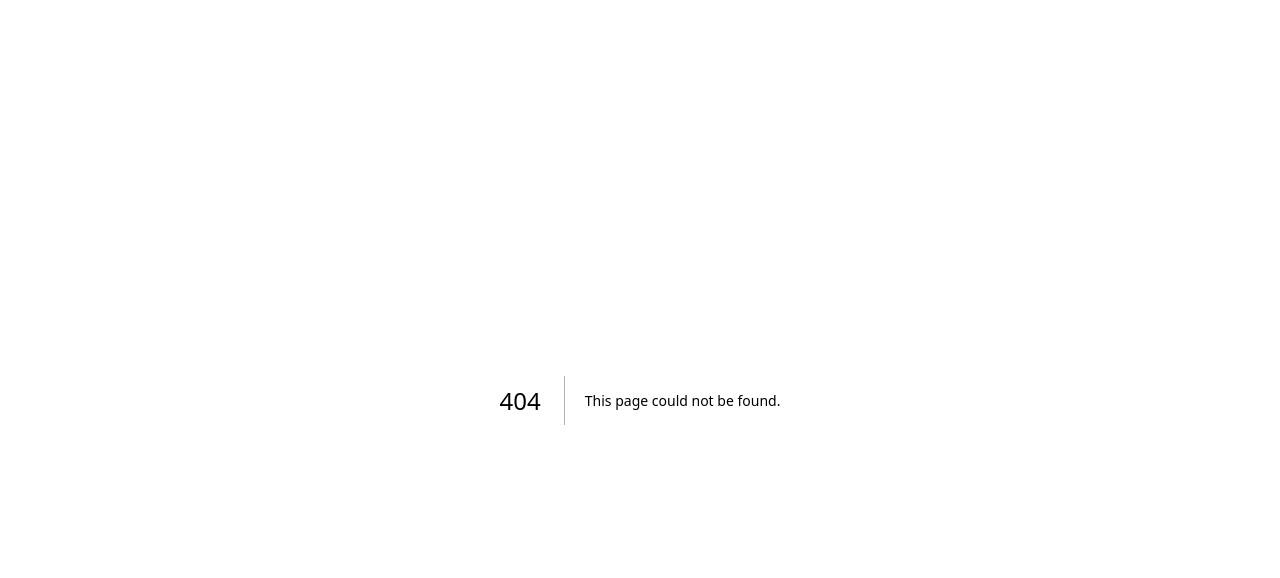
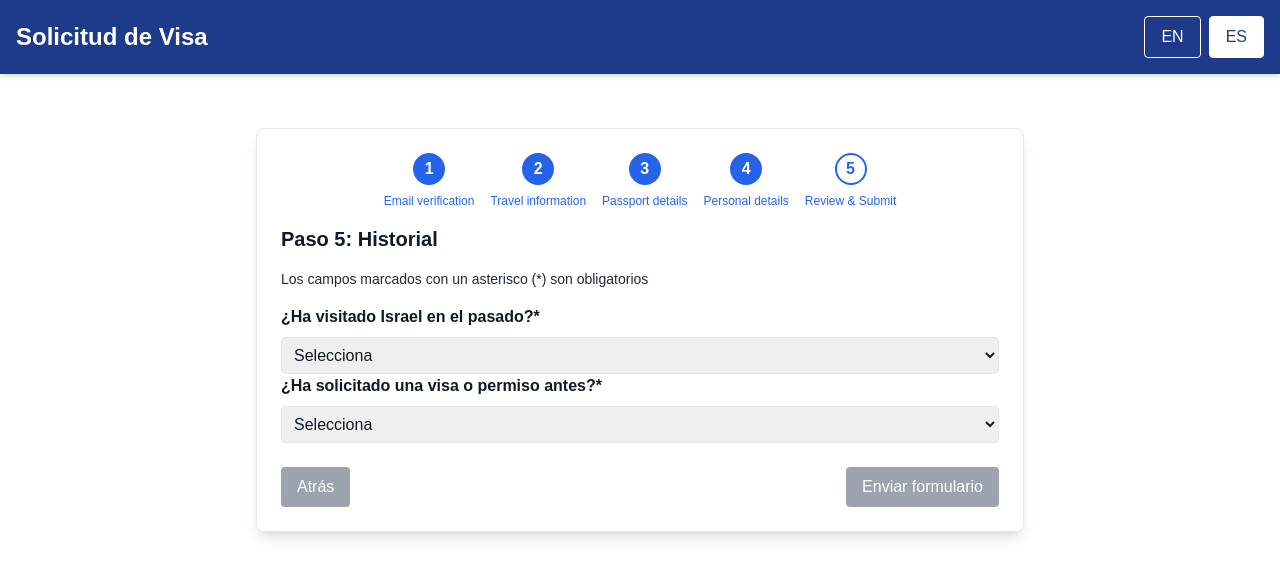
Before and after one commit to maxdnik/etail-visa, a Next.js app: page /no-payment/steps/step5history in a window 1280 px wide. Before the commit this address had no page. Shown: the top 578 px of the page. Built offline with nearby package versions, Linux system fonts and the light colour scheme.

Commit message:
Add no-payment submit step

```diff
--- /dev/null
+++ b/app/no-payment/steps/step5history/page.tsx
@@ -0,0 +1,260 @@
+"use client";
+
+import { useEffect, useMemo, useState } from "react";
+import { useRouter } from "next/navigation";
+import { useTranslation } from "react-i18next";
+
+function StepIndicator({ currentStep }: { currentStep: number }) {
+  const steps = [
+    "Email verification",
+    "Travel information",
+    "Passport details",
+    "Personal details",
+    "Review & Submit",
+  ];
+
+  return (
+    <div className="flex items-center justify-center w-full mb-4">
+      {steps.map((label, index) => {
+        const stepNumber = index + 1;
+        const isActive = stepNumber === currentStep;
+        const isCompleted = stepNumber < currentStep;
+
+        return (
+          <div className="flex items-center" key={label}>
+            <div className="flex flex-col items-center">
+              <div
+                className={`flex items-center justify-center w-8 h-8 rounded-full border-2 font-semibold ${
+                  isCompleted
+                    ? "bg-blue-600 border-blue-600 text-white"
+                    : isActive
+                    ? "border-blue-600 text-blue-600"
+                    : "border-gray-300 text-gray-500"
+                }`}
+              >
+                {stepNumber}
+              </div>
+              <div
+                className={`text-xs mt-2 ${
+                  isActive || isCompleted ? "text-blue-600" : "text-gray-500"
+                }`}
+              >
+                {label}
+              </div>
+            </div>
+
+            {index < steps.length - 1 && (
+              <div className="flex-1 mx-2 border-t-2 border-gray-300" />
+            )}
+          </div>
+        );
+      })}
+    </div>
+  );
+}
+
+export default function Step5HistoryNoPayment() {
+  const { t, i18n } = useTranslation();
+  const router = useRouter();
+  const [formData, setFormData] = useState({
+    visitedIsrael: "",
+    yearOfVisit: "",
+    appliedForVisa: "",
+    visaApplicationDetails: "",
+  });
+  const [isSubmitting, setIsSubmitting] = useState(false);
+  const [error, setError] = useState("");
+
+  useEffect(() => {
+    const storedData = localStorage.getItem("appData");
+    if (storedData) {
+      const parsed = JSON.parse(storedData);
+      setFormData((previous) => ({ ...previous, ...parsed }));
+    }
+  }, []);
+
+  const isFormComplete = useMemo(() => {
+    if (!formData.visitedIsrael || !formData.appliedForVisa) return false;
+    if (formData.visitedIsrael === "Yes" && !formData.yearOfVisit.trim()) return false;
+    if (
+      formData.appliedForVisa === "Yes" &&
+      !formData.visaApplicationDetails.trim()
+    ) {
+      return false;
+    }
+    return true;
+  }, [formData]);
+
+  const handleSubmit = async () => {
+    if (!isFormComplete || isSubmitting) return;
+
+    setIsSubmitting(true);
+    setError("");
+
+    try {
+      const storedData = localStorage.getItem("appData");
+      const appData = storedData ? JSON.parse(storedData) : {};
+      const completeApplication = { ...appData, ...formData, paymentRequired: false };
+
+      localStorage.setItem("appData", JSON.stringify(completeApplication));
+
+      const response = await fetch("/api/submit-visa", {
+        method: "POST",
+        headers: { "Content-Type": "application/json" },
+        body: JSON.stringify(completeApplication),
+      });
+
+      if (!response.ok) {
+        let message = "No se pudo enviar el formulario. Inténtalo nuevamente.";
+        try {
+          const result = await response.json();
+          if (result?.message) message = result.message;
+        } catch {}
+        throw new Error(message);
+      }
+
+      router.push("/no-payment/steps/step6success");
+    } catch (submitError) {
+      setError(
+        submitError instanceof Error
+          ? submitError.message
+          : "No se pudo enviar el formulario. Inténtalo nuevamente."
+      );
+    } finally {
+      setIsSubmitting(false);
+    }
+  };
+
+  return (
+    <div className="min-h-screen bg-white">
+      <nav className="flex justify-between items-center p-4 bg-blue-900 text-white shadow-md w-full fixed top-0 left-0 z-10">
+        <h1 className="text-2xl font-bold">{t("header")}</h1>
+        <div>
+          <button
+            onClick={() => i18n.changeLanguage("en")}
+            className={`mr-2 px-4 py-2 rounded border border-white ${
+              i18n.language === "en"
+                ? "bg-white text-blue-900"
+                : "bg-transparent text-white"
+            }`}
+          >
+            EN
+          </button>
+          <button
+            onClick={() => i18n.changeLanguage("es")}
+            className={`px-4 py-2 rounded border border-white ${
+              i18n.language === "es"
+                ? "bg-white text-blue-900"
+                : "bg-transparent text-white"
+            }`}
+          >
+            ES
+          </button>
+        </div>
+      </nav>
+
+      <div className="max-w-3xl mx-auto p-6 bg-white shadow-lg rounded-lg mt-32 border border-gray-200">
+        <StepIndicator currentStep={5} />
+
+        <h2 className="text-xl font-bold mb-4 text-gray-900">Paso 5: Historial</h2>
+        <p className="text-gray-800 text-sm mb-4">
+          Los campos marcados con un asterisco (*) son obligatorios
+        </p>
+
+        <div>
+          <label className="block mb-2 font-semibold text-gray-900">
+            ¿Ha visitado Israel en el pasado?*
+          </label>
+          <select
+            className="w-full p-2 border rounded text-gray-900"
+            value={formData.visitedIsrael}
+            onChange={(event) =>
+              setFormData({ ...formData, visitedIsrael: event.target.value })
+            }
+          >
+            <option value="">Selecciona</option>
+            <option value="No">No</option>
+            <option value="Yes">Sí</option>
+          </select>
+        </div>
+
+        {formData.visitedIsrael === "Yes" && (
+          <div>
+            <label className="block mb-2 font-semibold text-gray-900">
+              ¿En qué año visitó Israel?*
+            </label>
+            <input
+              type="text"
+              className="w-full p-2 border rounded text-gray-900"
+              value={formData.yearOfVisit}
+              onChange={(event) =>
+                setFormData({ ...formData, yearOfVisit: event.target.value })
+              }
+            />
+          </div>
+        )}
+
+        <div>
+          <label className="block mb-2 font-semibold text-gray-900">
+            ¿Ha solicitado una visa o permiso antes?*
+          </label>
+          <select
+            className="w-full p-2 border rounded text-gray-900"
+            value={formData.appliedForVisa}
+            onChange={(event) =>
+              setFormData({ ...formData, appliedForVisa: event.target.value })
+            }
+          >
+            <option value="">Selecciona</option>
+            <option value="No">No</option>
+            <option value="Yes">Sí</option>
+          </select>
+        </div>
+
+        {formData.appliedForVisa === "Yes" && (
+          <div>
+            <label className="block mb-2 font-semibold text-gray-900">
+              ¿Qué solicitó? Por favor cuéntenos sobre su solicitud*
+            </label>
+            <textarea
+              className="w-full p-2 border rounded text-gray-900"
+              value={formData.visaApplicationDetails}
+              onChange={(event) =>
+                setFormData({
+                  ...formData,
+                  visaApplicationDetails: event.target.value,
+                })
+              }
+            />
+          </div>
+        )}
+
+        {error && (
+          <div className="mt-6 p-4 text-red-700 bg-red-100 border border-red-300 rounded">
+            {error}
+          </div>
+        )}
+
+        <div className="flex justify-between mt-6">
+          <button
+            onClick={() => router.push("/no-payment/steps/step4personaldetails")}
+            className="bg-gray-400 hover:bg-gray-500 text-white px-4 py-2 rounded"
+          >
+            Atrás
+          </button>
+          <button
+            onClick={handleSubmit}
+            disabled={!isFormComplete || isSubmitting}
+            className={`px-4 py-2 rounded text-white ${
+              isFormComplete && !isSubmitting
+                ? "bg-blue-600 hover:bg-blue-700"
+                : "bg-gray-400 cursor-not-allowed"
+            }`}
+          >
+            {isSubmitting ? "Enviando..." : "Enviar formulario"}
+          </button>
+        </div>
+      </div>
+    </div>
+  );
+}
```
